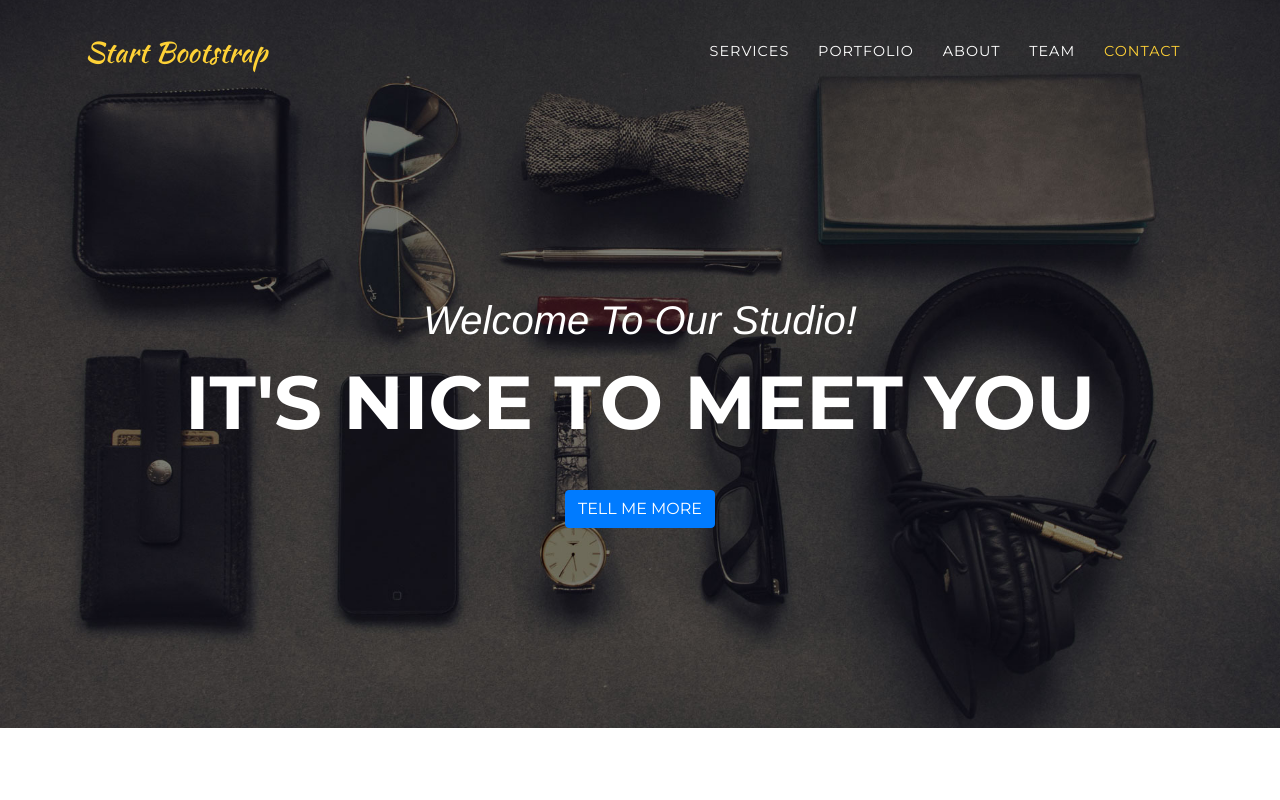
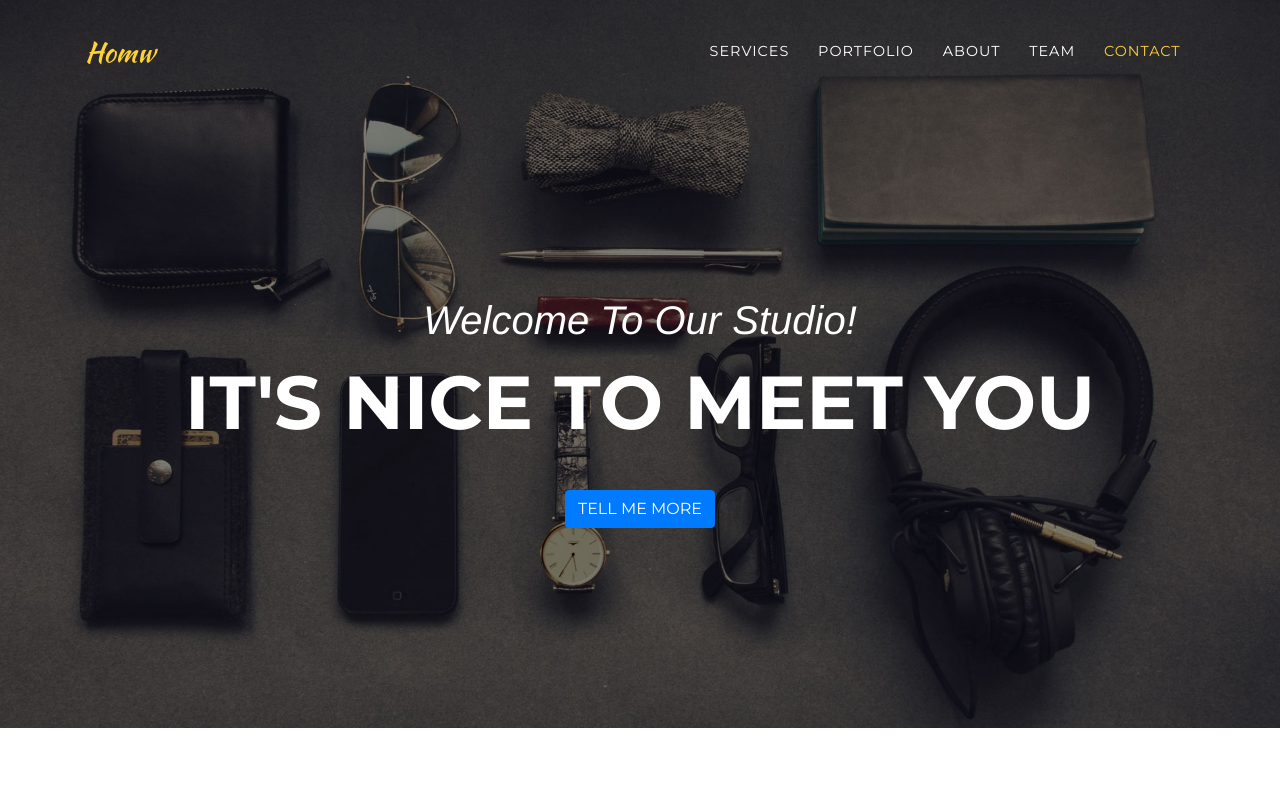
Before and after one commit to Phoenixconsultingengineers/Phoenixconsultingengineers.github.io, a website with bundled scripts: page index.html in a window 1280 px wide. Shown: the top 800 px of the page. Built offline with nearby package versions, Linux system fonts and the light colour scheme; a web font is replaced by a local one.

Commit message:
Update index.html

```diff
--- a/index.html
+++ b/index.html
@@ -30,7 +30,7 @@
     <!-- Navigation -->
     <nav class="navbar navbar-expand-lg navbar-dark fixed-top" id="mainNav">
       <div class="container">
-        <a class="navbar-brand js-scroll-trigger" href="#page-top">Start Bootstrap</a>
+        <a class="navbar-brand js-scroll-trigger" href="#page-top">Homw</a>
         <button class="navbar-toggler navbar-toggler-right" type="button" data-toggle="collapse" data-target="#navbarResponsive" aria-controls="navbarResponsive" aria-expanded="false" aria-label="Toggle navigation">
           Menu
           <i class="fa fa-bars"></i>
```
